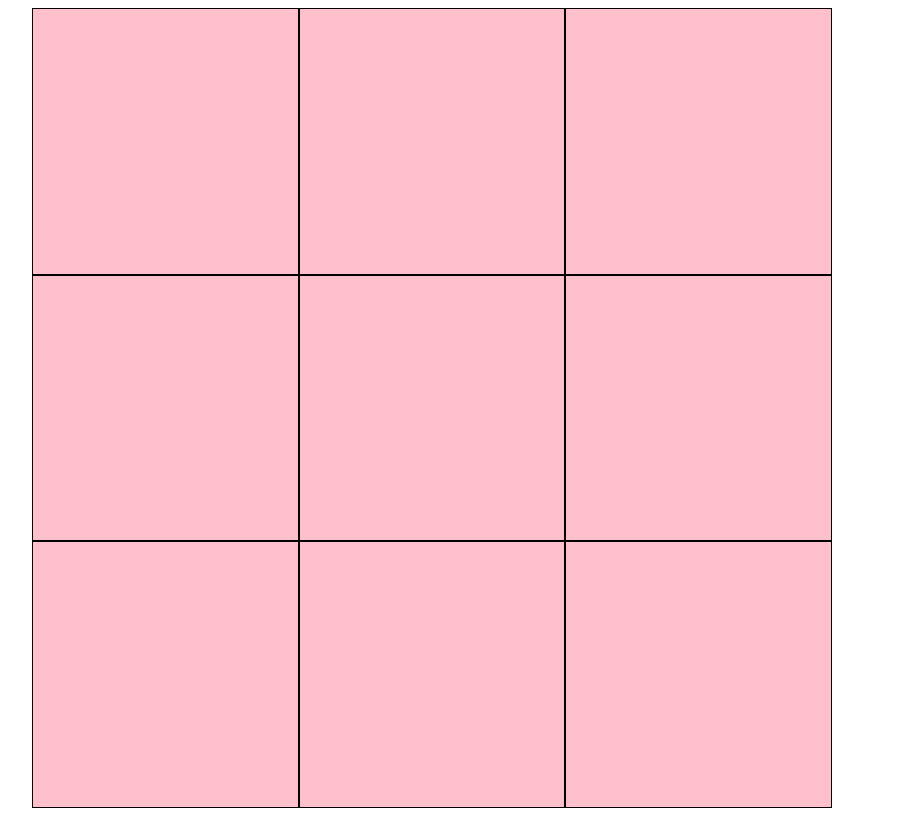
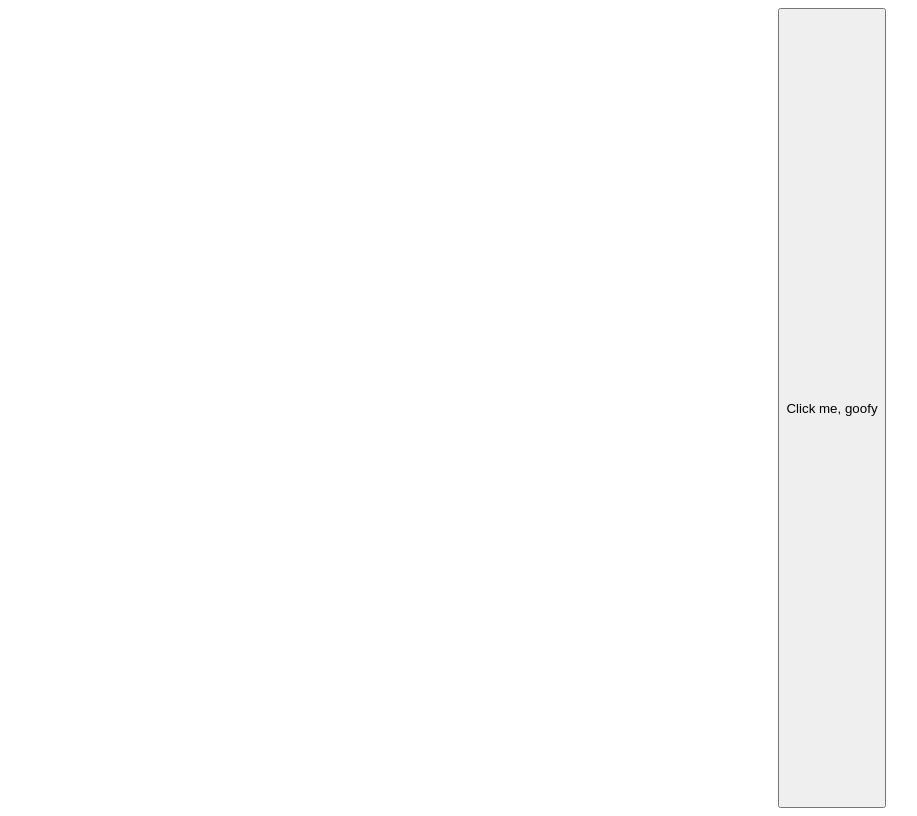
Before and after one commit to DigitalClef/Sketch, a plain HTML site: page index.html in a window 1280 px wide. Shown: the whole page, without its empty margins (216-1133 px from the left). Drawn offline with Linux system fonts and the light colour scheme.

Commit message:
Main div has no children which will be appended in main.js

```diff
--- a/index.html
+++ b/index.html
@@ -6,15 +6,10 @@
 </head>
 <body>
     <div class='sketch-main'>
-        <div class='inner-sketch'></div>
-        <div class='inner-sketch'></div>
-        <div class='inner-sketch'></div>
-        <div class='inner-sketch'></div>
-        <div class='inner-sketch'></div>
-        <div class='inner-sketch'></div>
-        <div class='inner-sketch'></div>
-        <div class='inner-sketch'></div>
-        <div class='inner-sketch'></div>
+        <!-- <div class='inner-sketch'></div> -->
     </div>
+    <button>Click me, goofy</button>
+
+    <script src='scripts/main.js'></script>
 </body>
 </html>
```
